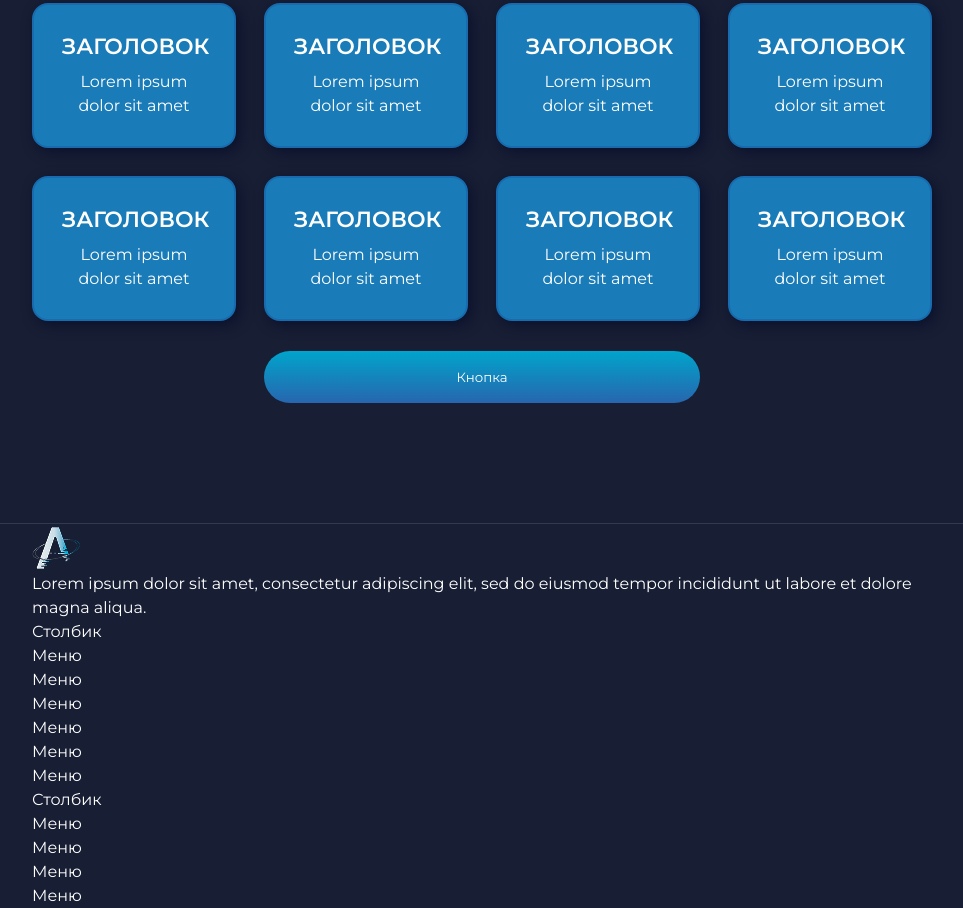
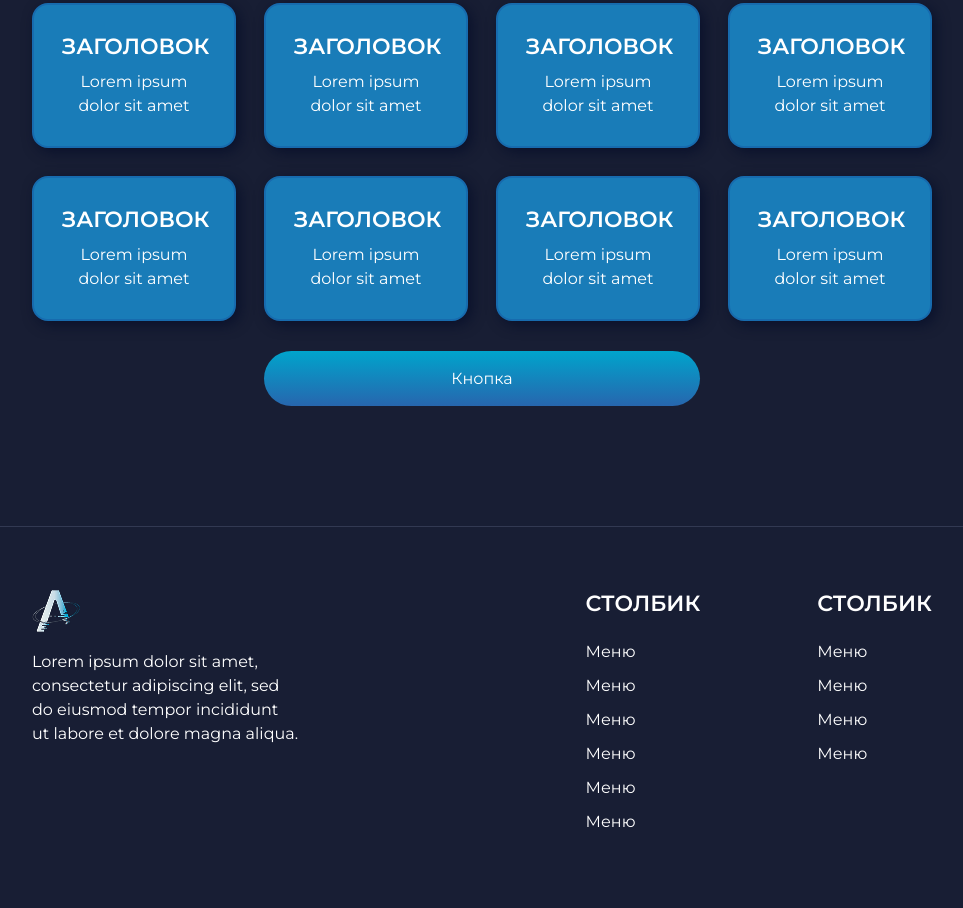
Before and after one commit to k-gavrilov/homework, a plain HTML site: page lesson54/index.html in a window 1280 px wide. Shown: the part 926-1834 px from the top of the page, without its empty margins (158-1121 px from the left). Drawn offline with Linux system fonts and the light colour scheme.

Commit message:
Finished styling

```diff
--- a/lesson54/css/style.css
+++ b/lesson54/css/style.css
@@ -42,6 +42,9 @@ header > .container {
     color: var(--blue);
     border-radius: 100px;
     padding: 14px 30px;
+}
+
+button {
     font-size: 16px;
 }
 
@@ -142,6 +145,33 @@ footer {
     border-top: 1px solid #323952;
 }
 
+footer > .container {
+    padding: 60px 0;
+    display: flex;
+    justify-content: space-between;
+}
+
+#columns {
+    display: flex;
+    gap: 117px;
+}
+
+#logo {
+    margin-bottom: 15px;
+}
+
+#footer-text {
+    width: 267px;
+}
+
+footer h4 {
+    margin-bottom: 20px;
+}
+
+.footer-menu > :not(:last-child) {
+    margin-bottom: 10px;
+}
+
 .inline-highlight {
     font-weight: 700;
     text-transform: uppercase;
@@ -161,6 +191,13 @@ h3 {
     text-transform: uppercase;
 }
 
+h4 {
+    font-size: 22px;
+    font-weight: 600;
+    font-size: 22px;
+    text-transform: uppercase;
+}
+
 .section-header {
     text-align: center;
 }
--- a/lesson54/index.html
+++ b/lesson54/index.html
@@ -18,10 +18,10 @@
             <img src="images/logo.png" alt="">
             <div id="navbar-right">
                 <ul id="menu">
-                    <li>Меню</li>
-                    <li>Меню</li>
-                    <li>Меню</li>
-                    <li>Меню</li>
+                    <li><a>Меню</a></li>
+                    <li><a>Меню</a></li>
+                    <li><a>Меню</a></li>
+                    <li><a>Меню</a></li>
                 </ul>
                 <button>Войти</button>
             </div>
@@ -98,32 +98,34 @@
     </main>
     <footer>
         <div class="container">
-            <div>
-                <img src="images/logo.png" alt="">
+            <div id="footer-text">
+                <img id="logo" src="images/logo.png" alt="">
                 <p>
                     Lorem ipsum dolor sit amet, consectetur adipiscing elit, sed do eiusmod tempor incididunt ut labore et
                     dolore magna aliqua.
                 </p>
             </div>
+            <div id="columns">
                 <div>
                     <h4>Столбик</h4>
-                <ul>
-                    <li>Меню</li>
-                    <li>Меню</li>
-                    <li>Меню</li>
-                    <li>Меню</li>
-                    <li>Меню</li>
-                    <li>Меню</li>
+                    <ul class="footer-menu">
+                        <li><a href="#">Меню</a></li>
+                        <li><a href="#">Меню</a></li>
+                        <li><a href="#">Меню</a></li>
+                        <li><a href="#">Меню</a></li>
+                        <li><a href="#">Меню</a></li>
+                        <li><a href="#">Меню</a></li>
                     </ul>
                 </div>
                 <div>
                     <h4>Столбик</h4>
-                <ul>
-                    <li>Меню</li>
-                    <li>Меню</li>
-                    <li>Меню</li>
-                    <li>Меню</li>
+                    <ul class="footer-menu">
+                        <li><a href="#">Меню</a></li>
+                        <li><a href="#">Меню</a></li>
+                        <li><a href="#">Меню</a></li>
+                        <li><a href="#">Меню</a></li>
                     </ul>
+                </div>
             </div>
         </div>
     </footer>
```
Lines whose indentation alone changed are shown as unchanged.
